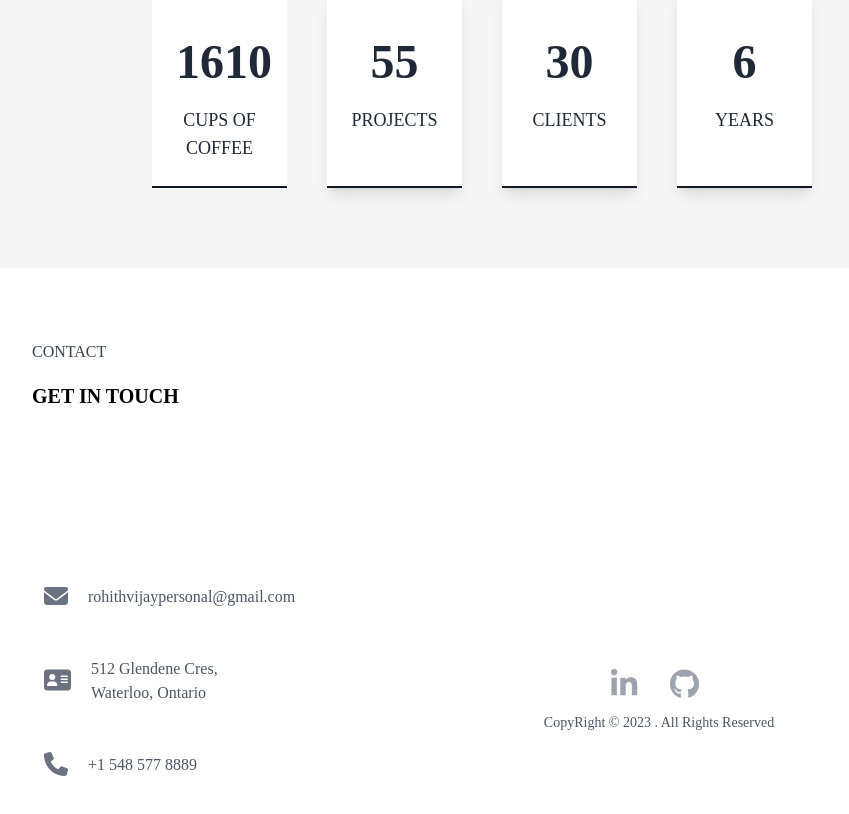
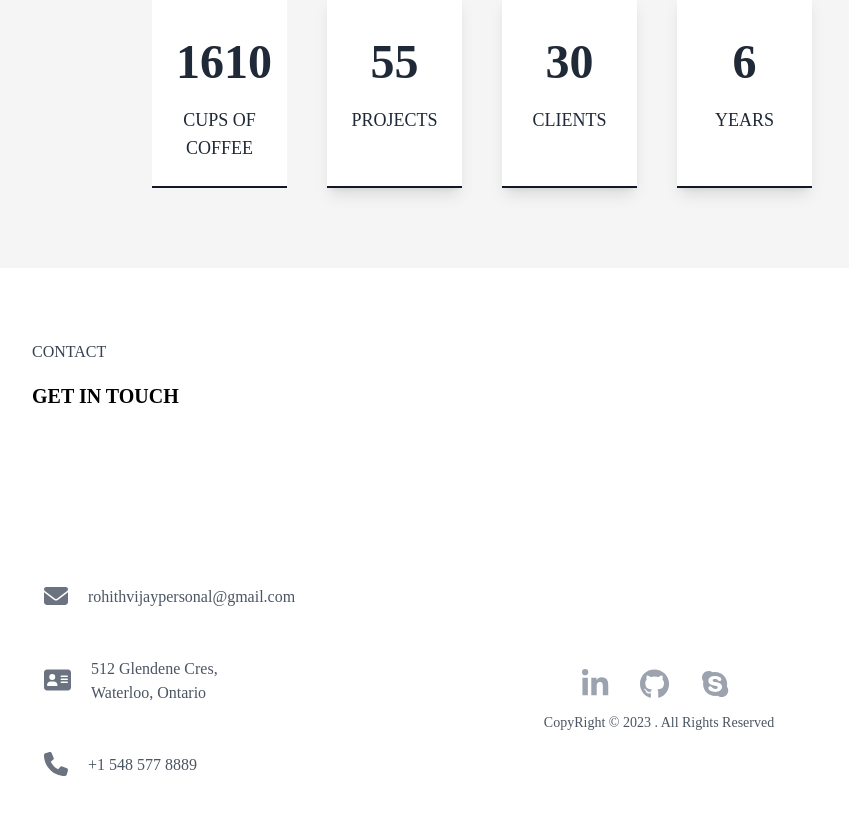
Before and after one commit to rohithvijay/Portfolio, a React (Create React App) app: page / in a window 1280 px wide. Shown: the part 4062-4876 px from the top of the page, without its empty margins (308-1157 px from the left). Built offline with nearby package versions, Linux system fonts and the light colour scheme; a web font is replaced by a local one.

Commit message:
portfolio-custom

```diff
--- a/src/components/About.js
+++ b/src/components/About.js
@@ -16,7 +16,7 @@ const About = () => {
   return (
     <div id="About" className="min-h-screen overflow-x-hidden p-10">
       <section className="about" data-section="about">
-        <div className="flex-col mt-14 flex flex-auto">
+        <div className="flex-col mt-2 sm:mt-14 flex flex-auto">
           <div className="text-gray-700 mt-8 mb-5">ABOUT</div>
           <h2
             className="text-xl font-bold leading-tight"
--- a/src/components/Contact.js
+++ b/src/components/Contact.js
@@ -1,7 +1,7 @@
 import { useLocation } from "react-router-dom";
 import { useEffect } from "react";
 import { FontAwesomeIcon } from "@fortawesome/react-fontawesome";
-import { faLinkedinIn, faGithub } from "@fortawesome/free-brands-svg-icons";
+import { faLinkedinIn, faGithub, faSkype } from "@fortawesome/free-brands-svg-icons";
 import {
   faEnvelope,
   faAddressCard,
@@ -90,6 +90,13 @@ const Contact = () => {
             >
               <FontAwesomeIcon icon={faGithub} />
             </Link>
+            <Link
+              to="skype:live: cid.6fe79738405830cb?chat"
+              target="_blank"
+              className="block py-2.5 px-4 transition duration-200 text-gray-400 hover:text-gray-800 text-3xl"
+            >
+              <FontAwesomeIcon icon={faSkype} />
+            </Link>
           </div>
           <div className="text-gray-600 text-sm sm:text-md pl-2 font-normal text-center cursor-pointer">
             CopyRight &copy; {copyRightYear} . All Rights Reserved
```
Also changed, not shown: 14 other files (tests, documents, lock files or other folders).
